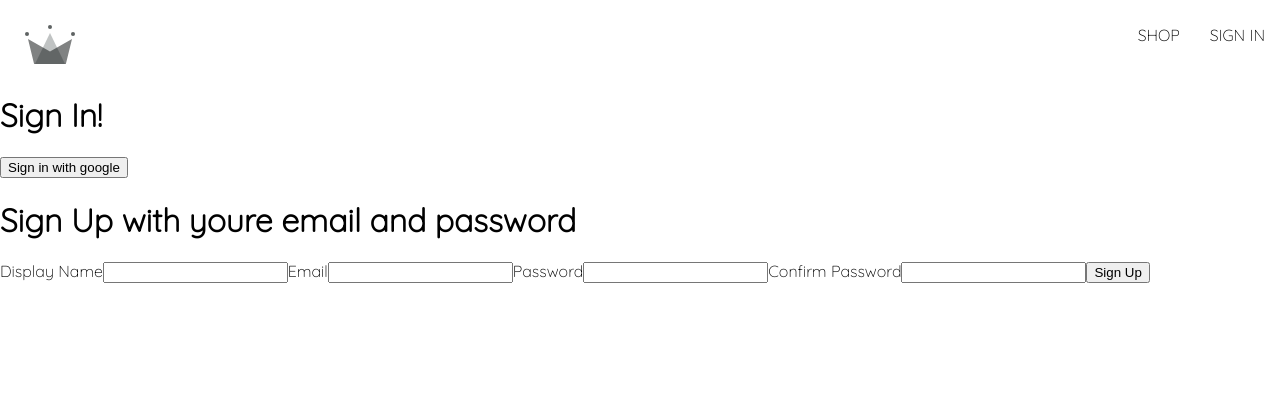
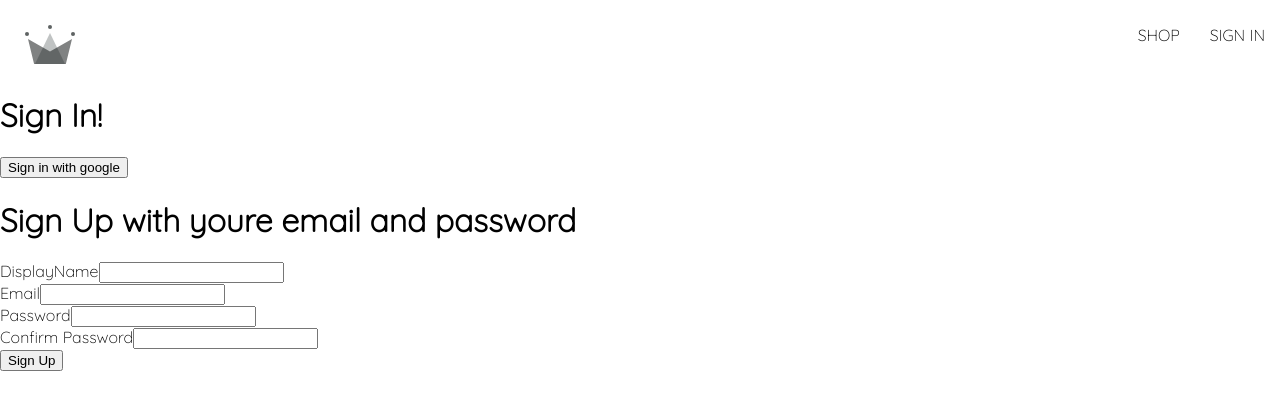
Before and after one commit to NeverGiveUp23/king-clothing, a React (Create React App) app in the folder frontend/: page /sign-in in a window 1280 px wide. Shown: the top 410 px of the page. Built offline with nearby package versions, Linux system fonts and the light colour scheme.

Commit message:
Adding FormInput component

```diff
--- /dev/null
+++ b/frontend/src/components/form-input/form-input.jsx
@@ -0,0 +1,13 @@
+
+
+const FormInput = ({label, ...otherProps}) => {
+     return(
+         <div>
+             <label>{label}</label>
+             <input{...otherProps}/>
+         </div>
+
+     );
+}
+
+export default FormInput;
--- a/frontend/src/components/sign-up-form/sign-up-form.component.jsx
+++ b/frontend/src/components/sign-up-form/sign-up-form.component.jsx
@@ -1,5 +1,7 @@
 import {useState} from "react";
 import {createAuthUserWithEmailAndPassword, createUserDocumentFromAuth} from "../../utils/firebase/firebase.utils";
+import FormInput from "../form-input/form-input";
+
 const defaultFormFields = {
     displayName: '',
     email: '',
@@ -41,19 +43,14 @@
      })
  };
 
-
   return (
       <div>
           <h1>Sign Up with youre email and password</h1>
           <form onSubmit={handleSubmit}>
-              <label>Display Name</label>
-              <input type={'text'} required onChange={handleChange} name='displayName' value={displayName}/>
-              <label>Email</label>
-              <input type={'email'} required onChange={handleChange} name='email' value={email}/>
-              <label>Password</label>
-              <input type={'password'} required onChange={handleChange} name='password' value={password}/>
-              <label>Confirm Password</label>
-              <input type={"password"} required onChange={handleChange} name='confirmPassword' value={confirmPassword}/>
+              <FormInput  label={'DisplayName'} type={'text'} required onChange={handleChange} name='displayName' value={displayName}/>
+              <FormInput label={'Email'} type={'email'} required onChange={handleChange} name='email' value={email}/>
+              <FormInput label={'Password'} type={'password'} required onChange={handleChange} name='password' value={password}/>
+              <FormInput label={'Confirm Password'} type={"password"} required onChange={handleChange} name='confirmPassword' value={confirmPassword}/>
 
               <button type={'submit'}>Sign Up</button>
           </form>
```
Also changed, not shown: frontend/src/routes/sign-in/sign-in.component.jsx (+0 -16 lines), frontend/src/components/form-input/form-input.style.scss (added).
